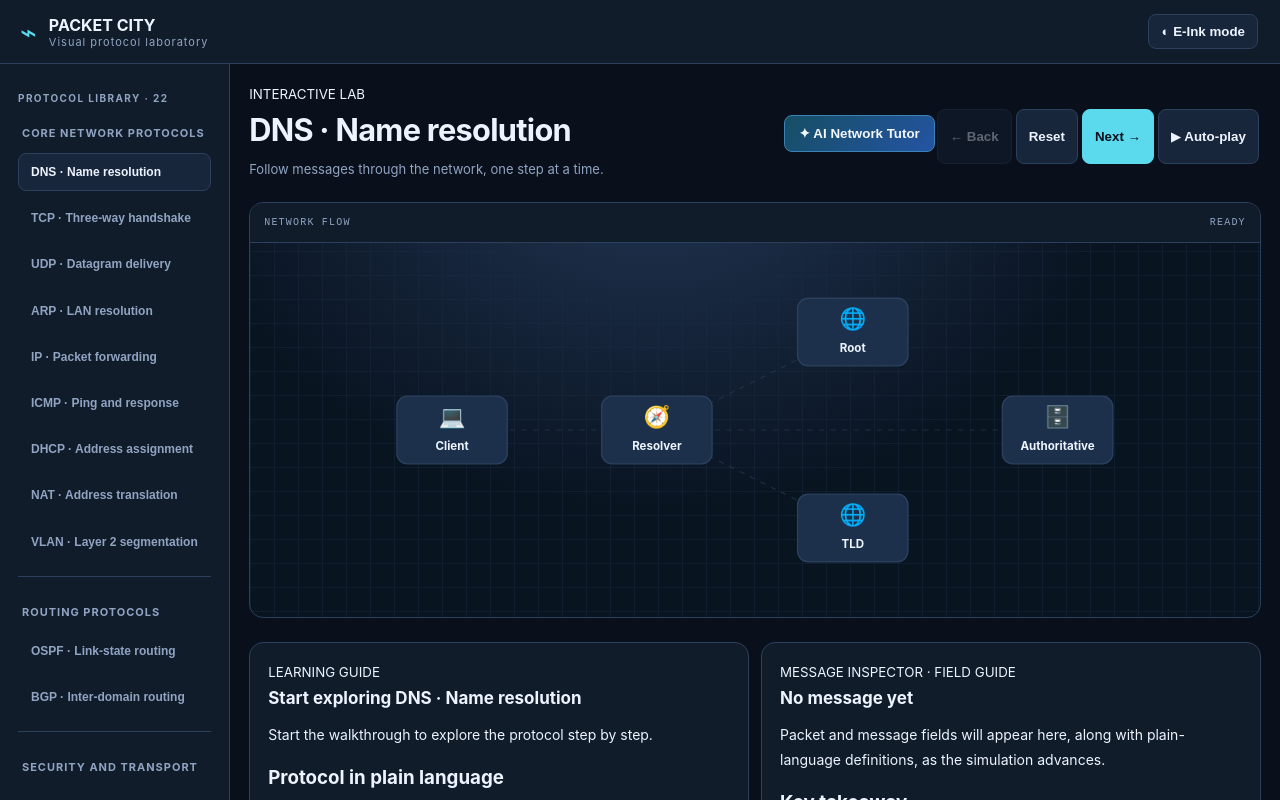
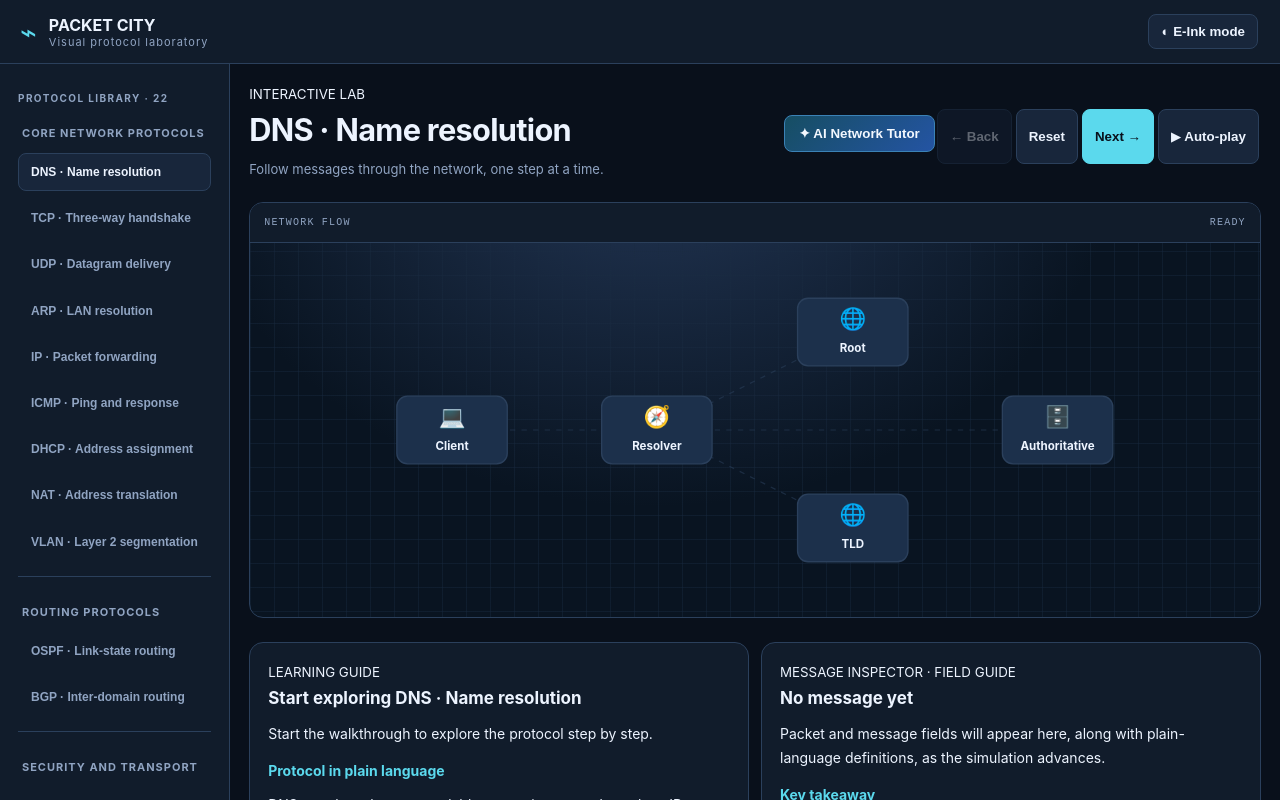
Before and after one commit to codassassin/protocol-playground, a React (Vite) app: page / in a window 1280 px wide. Shown: the top 800 px of the page. Built offline with nearby package versions, Linux system fonts and the light colour scheme.

Commit message:
Style educational explanations and message field glossary

```diff
--- a/src/app.css
+++ b/src/app.css
@@ -36,3 +36,6 @@ aside{scrollbar-width:thin;scrollbar-color:color-mix(in srgb,var(--muted) 30%,tr
 
 /* Split workspace with persistent right-side tutor; preserve the entire lab */
 main{max-width:none;display:flex;align-items:stretch;gap:16px;padding:clamp(12px,1.5vw,22px)}.lab-content{flex:1 1 0;min-width:0}.tutor-dock{flex:0 0 clamp(330px,32vw,440px);width:clamp(330px,32vw,440px);height:calc(100vh - 82px);position:sticky;top:72px;align-self:flex-start;border:1px solid var(--line);border-radius:14px;background:#101b2c;overflow:hidden;display:flex;flex-direction:column}.tutor-dock-head{display:flex;align-items:center;justify-content:space-between;padding:10px 12px;background:#203452;color:#eaf2ff;border-bottom:1px solid #324a66}.tutor-dock-head button{padding:5px 8px;margin:0}.tutor-dock iframe{flex:1;min-height:0;width:100%;border:0;background:#101b2c}.tutor-overlay,.tutor-modal{display:none!important}@media(max-width:1100px){main{display:block}.tutor-dock{position:relative;top:auto;width:100%;height:min(70vh,650px);margin-top:16px}}
+
+/* Educational depth cards */
+.learning-panel h3,.inspector-panel h3{font-size:14px;margin:16px 0 6px;color:var(--accent,#63d7e8)}.learning-panel p,.inspector-panel p{line-height:1.7}.field-explanations{border-top:1px solid var(--line);margin-top:12px;padding-top:8px}.field-explanations p{font-size:13px;margin:8px 0;color:var(--muted)}.field-explanations strong{color:var(--text)}.learning-panel,.inspector-panel{overflow-wrap:anywhere}
```
